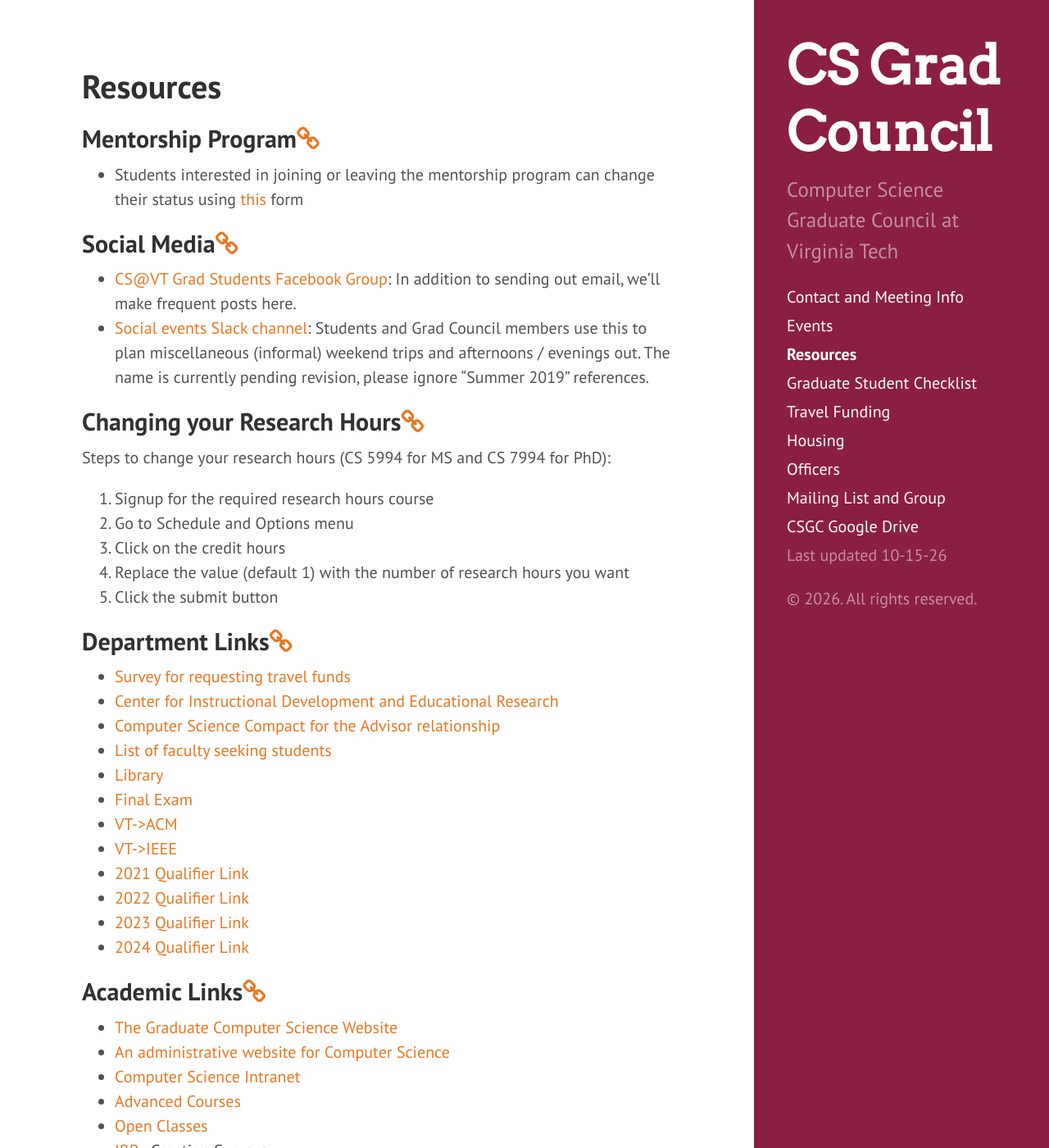
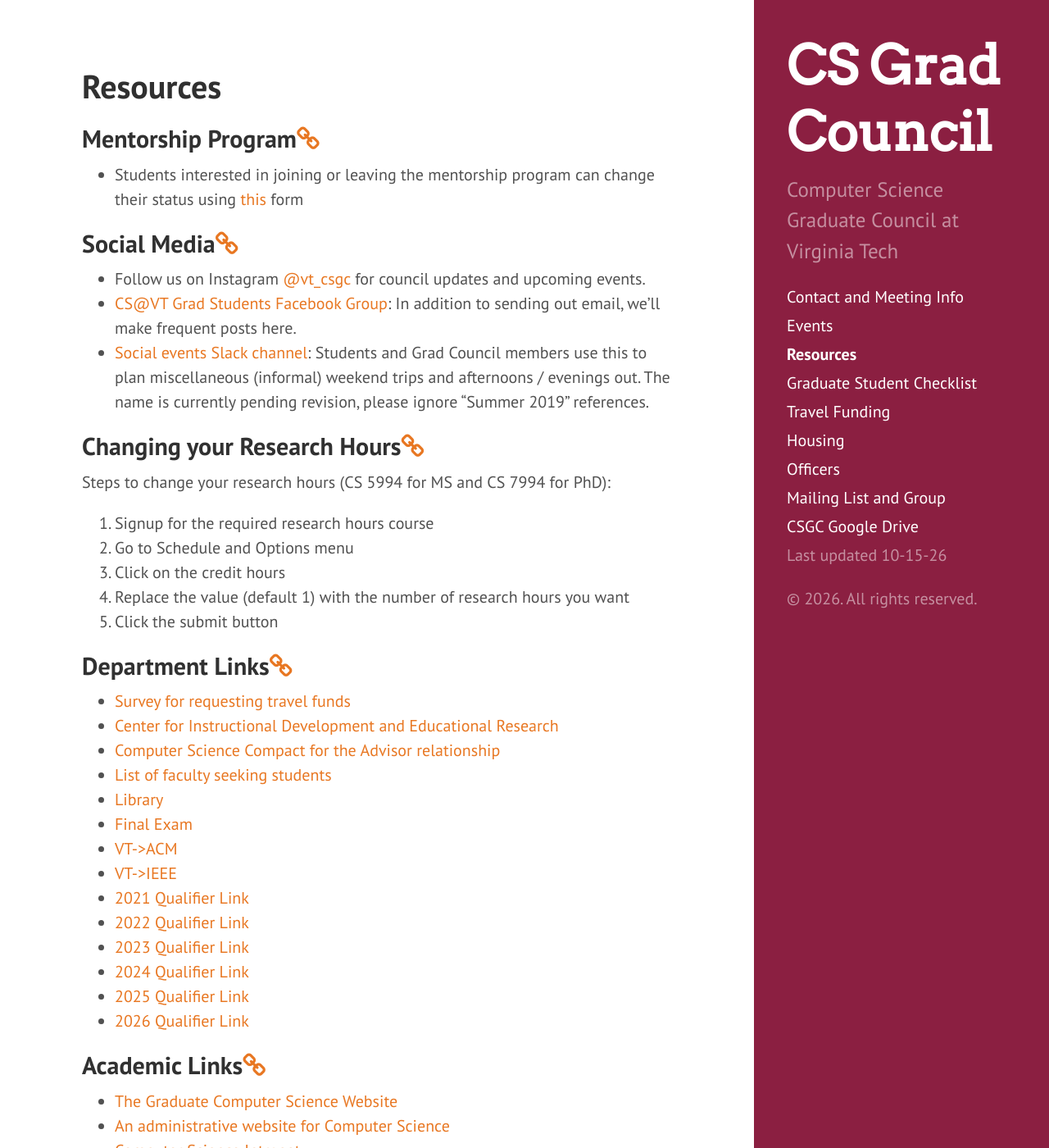
Before and after one commit to CSGraduateCouncil-VirginiaTech/csgc-website, a Jekyll site: the page built from resources.md, in a window 1280 px wide and 1400 px high. Shown: the whole window at 82% size. Built offline with Jekyll 4.4.1, drawn with Linux system fonts in a browser that asks for light colours.

Commit message:
update resources page

```diff
--- a/resources.md
+++ b/resources.md
@@ -10,6 +10,7 @@ permalink: /resources/
 
 ## <a name="SocialMedia"></a>Social Media<a href="#SocialMedia"><i class="fa fa-link" aria-hidden="true"></i></a>
 
+* Follow us on Instagram [@vt_csgc](https://www.instagram.com/vt_csgc/) for council updates and upcoming events.
 * [CS@VT Grad Students Facebook Group](https://www.facebook.com/groups/vtcsgrads): In addition to sending out email, we'll make frequent posts here.
 * [Social events Slack channel](https://join.slack.com/t/vtcsgradsummer19/shared_invite/enQtNjcwOTA4NTMzMzAyLTM4MzJhM2IzMGQ0ZWNiZmIzMGJmZjAxNjhhZWNlYmUzZjJlOTkxMjMzMmY5NDk4MzBjYTc5OGM4NTY4OWNmNmI): Students and Grad Council members use this to plan miscellaneous (informal) weekend trips and afternoons / evenings out. The name is currently pending revision, please ignore "Summer 2019" references.
 
@@ -37,6 +38,8 @@ Steps to change your research hours (CS 5994 for MS and CS 7994 for PhD):
 * [2022 Qualifier Link](https://people.cs.vt.edu/gracanin/qualifier/2022/)
 * [2023 Qualifier Link](https://people.cs.vt.edu/gracanin/qualifier/2023/)
 * [2024 Qualifier Link](https://people.cs.vt.edu/~gulzar/qualifier/sp2024/)
+* [2025 Qualifier Link](https://people.cs.vt.edu/~gulzar/qualifier/sp2025/)
+* [2026 Qualifier Link](https://people.cs.vt.edu/~gulzar/qualifier/sp2026/)
 
 ## <a name="AcademicLinks"></a>Academic Links<a href="#AcademicLinks"><i class="fa fa-link" aria-hidden="true"></i></a>
 
```
